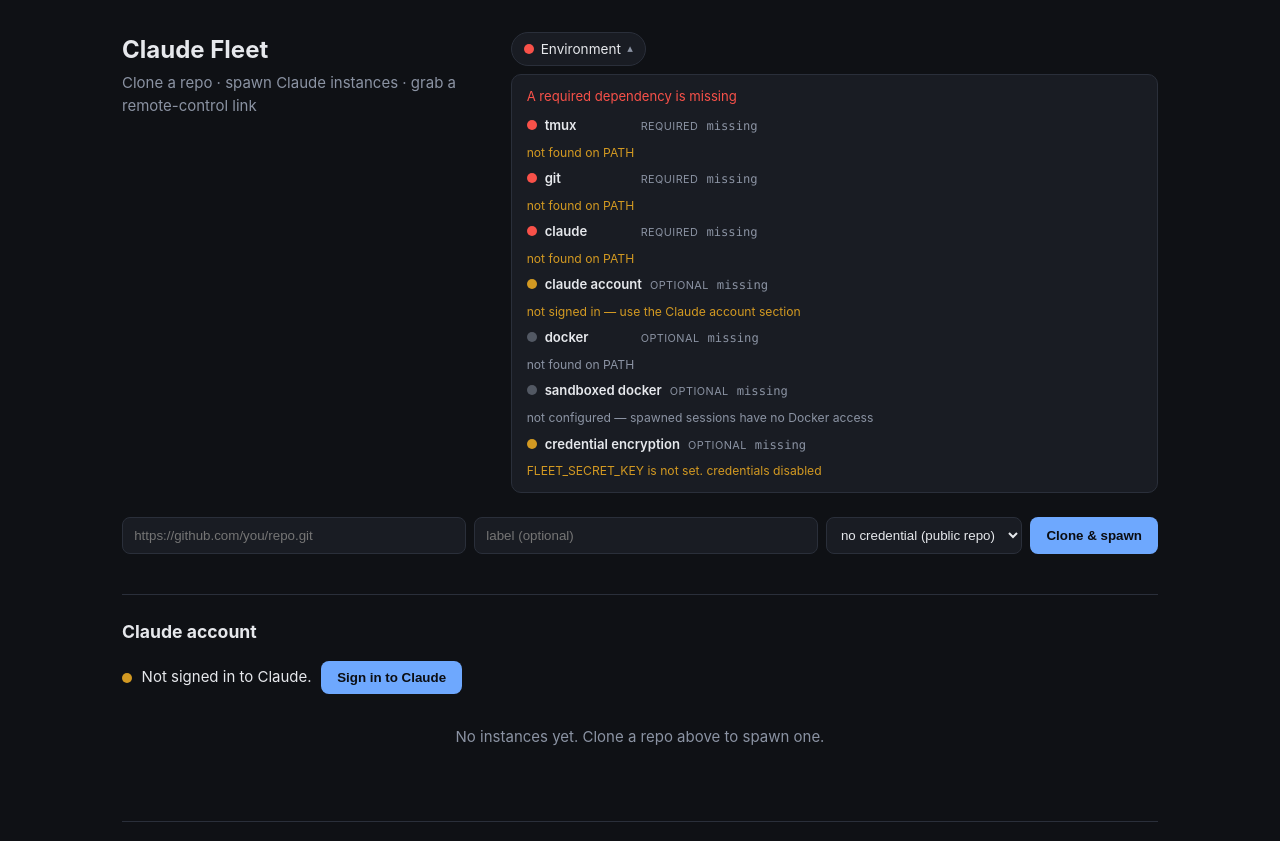
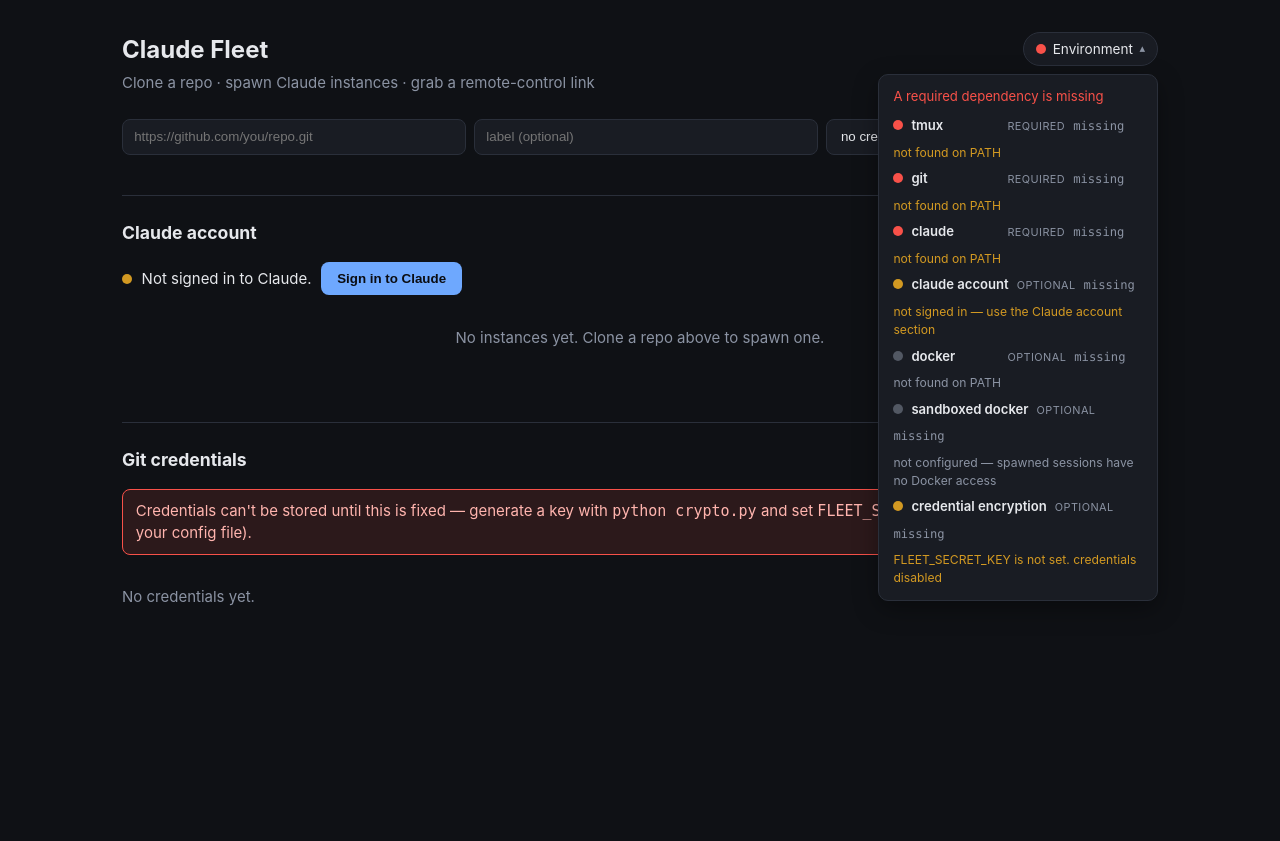
Before and after one commit to mpavelka/claude-fleet, a FastAPI app: template templates/index.html in a window 1280 px wide, after a click on "Environment". Shown: the top 841 px of the page. After the commit the page ends 606 px from the top, so only its background shows below. Run offline with FastAPI, Linux system fonts and the light colour scheme; the template is opened without the code that fills it, so the values that code supplies are empty; some libraries are stand-ins or nearby versions.

Commit message:
Overlay the Environment dropdown instead of pushing page content
The details/summary body was laid out in normal flow, so opening it
grew the header and shoved everything below down the page. Anchor it
with position: absolute inside a positioned .env container so it
floats over the page instead.

Co-Authored-By: Claude Sonnet 5 <noreply@anthropic.com>

```diff
--- a/static/style.css
+++ b/static/style.css
@@ -27,7 +27,7 @@ header h1 { margin: 0; font-size: 1.5rem; }
 header .sub { color: var(--muted); margin: .25rem 0 0; }
 
 /* Environment status indicator */
-.env { flex: none; }
+.env { flex: none; position: relative; }
 .env summary {
   list-style: none;
   cursor: pointer;
@@ -45,12 +45,16 @@ header .sub { color: var(--muted); margin: .25rem 0 0; }
 .env summary::after { content: "▾"; color: var(--muted); font-size: .7rem; }
 .env[open] summary::after { content: "▴"; }
 .env-body {
-  margin-top: .5rem;
+  position: absolute;
+  top: calc(100% + .5rem);
+  right: 0;
+  z-index: 20;
   background: var(--panel);
   border: 1px solid var(--border);
   border-radius: 10px;
   padding: .75rem .9rem;
   min-width: 280px;
+  box-shadow: 0 8px 24px rgba(0, 0, 0, .35);
 }
 .env-overall { font-size: .82rem; margin-bottom: .6rem; }
 .env-list { list-style: none; margin: 0; padding: 0; display: flex; flex-direction: column; gap: .45rem; }
```
